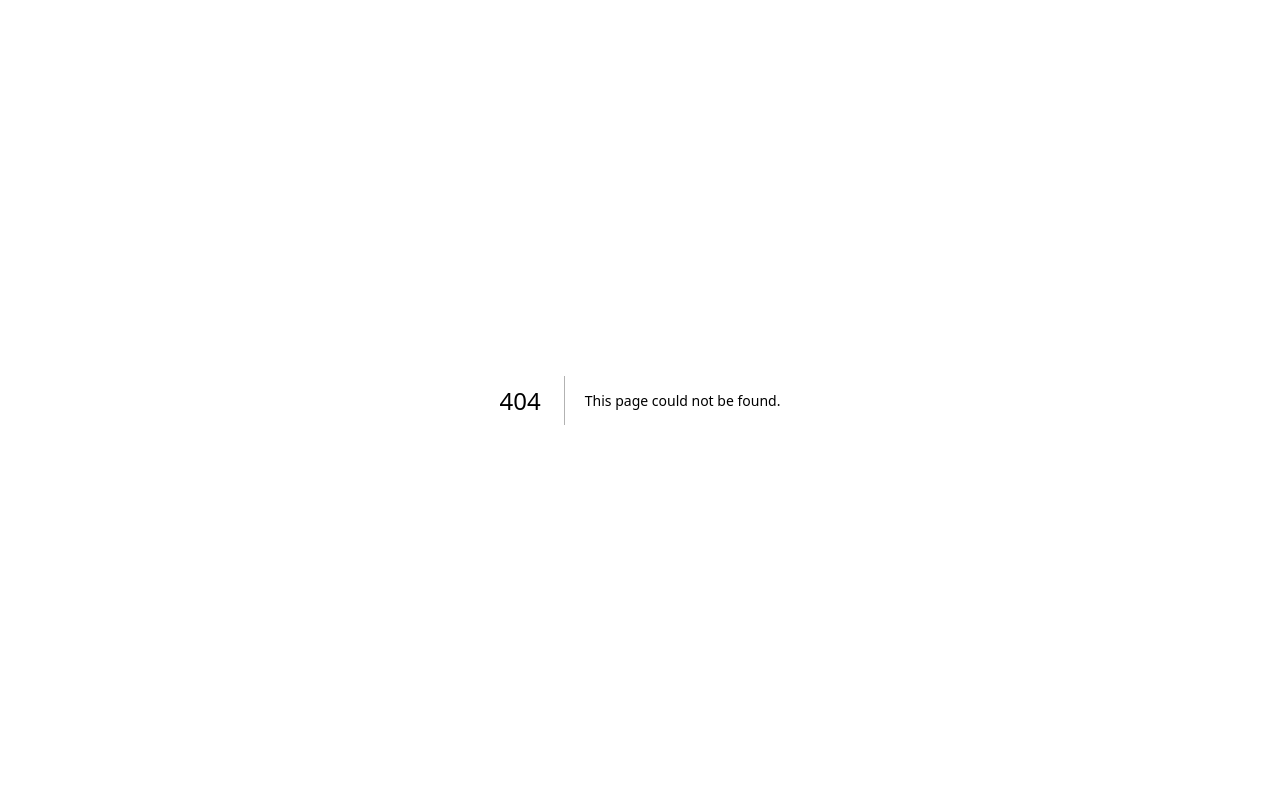
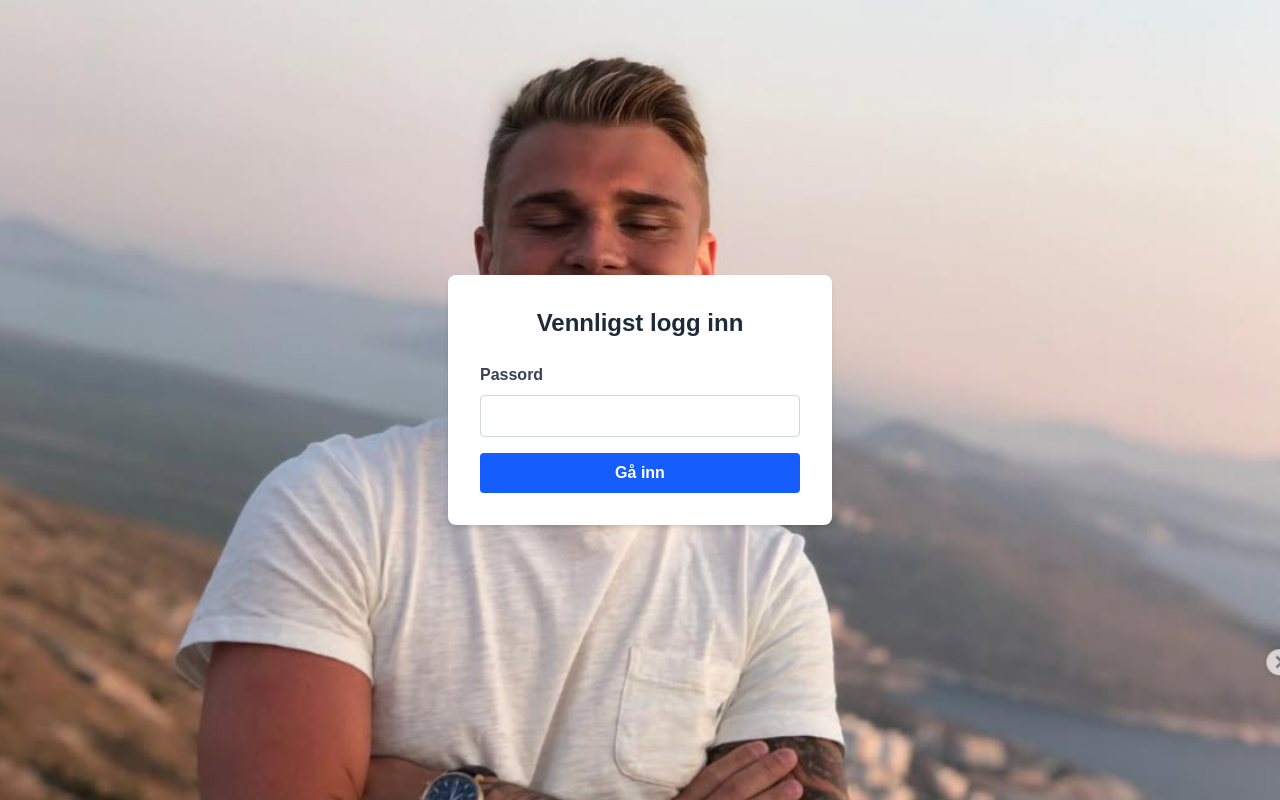
Before and after one commit to Marentius/RegTime, a Next.js app in the folder frontend/: page /login in a window 1280 px wide. Before the commit this address had no page. Built offline with nearby package versions, Linux system fonts and the light colour scheme.

Commit message:
very simple autch added. NOT for production

```diff
--- /dev/null
+++ b/frontend/src/app/login/page.js
@@ -0,0 +1,59 @@
+'use client';
+
+import { useState } from 'react';
+import { useRouter } from 'next/navigation';
+
+// I en ekte applikasjon burde dette passordet vært lagret sikkert,
+// f.eks. i en miljøvariabel på serveren.
+const VERY_SIMPLE_PASSWORD = 'karlseneirik';
+
+export default function LoginPage() {
+  const [password, setPassword] = useState('');
+  const [error, setError] = useState('');
+  const router = useRouter();
+
+  const handleLogin = (e) => {
+    e.preventDefault();
+    if (password === VERY_SIMPLE_PASSWORD) {
+      try {
+        // For denne enkle løsningen, setter vi en verdi i nettleserens `localStorage`
+        // for å "huske" at brukeren er logget inn.
+        localStorage.setItem('isAuthenticated', 'true');
+        router.push('/');
+      } catch (err) {
+        setError('Kunne ikke logge inn. Sjekk at cookies er skrudd på i nettleseren din.');
+      }
+    } else {
+      setError('Feil passord. Prøv igjen.');
+      setPassword('');
+    }
+  };
+
+  return (
+    <div className="flex items-center justify-center min-h-screen">
+      <form onSubmit={handleLogin} className="p-8 bg-white bg-opacity-75 rounded-lg shadow-md w-full max-w-sm">
+        <h1 className="text-2xl font-bold mb-6 text-center text-gray-800">Vennligst logg inn</h1>
+        <div className="mb-4">
+          <label htmlFor="password" className="block text-gray-700 mb-2 font-semibold">
+            Passord
+          </label>
+          <input
+            type="password"
+            id="password"
+            value={password}
+            onChange={(e) => setPassword(e.target.value)}
+            className="w-full px-3 py-2 border border-gray-300 rounded focus:outline-none focus:ring-2 focus:ring-blue-500"
+            required
+          />
+        </div>
+        {error && <p className="text-red-600 text-center font-semibold mb-4">{error}</p>}
+        <button
+          type="submit"
+          className="w-full bg-blue-600 text-white py-2 rounded font-semibold hover:bg-blue-700 transition"
+        >
+          Gå inn
+        </button>
+      </form>
+    </div>
+  );
+}
--- a/frontend/src/app/page.js
+++ b/frontend/src/app/page.js
@@ -1,6 +1,7 @@
 'use client';
 
 import { useState, useEffect } from 'react';
+import { useRouter } from 'next/navigation';
 import Header from '../components/Header';
 import CompanyGrid from '../components/CompanyGrid';
 import AddCompanyModal from '../components/AddCompanyModal';
@@ -41,6 +42,8 @@ export default function Home() {
   const [deleteLoading, setDeleteLoading] = useState(false);
 
   const [searchTerm, setSearchTerm] = useState("");
+  const router = useRouter();
+  const [isAuthorized, setIsAuthorized] = useState(false);
 
   const fetchData = async () => {
     setLoading(true);
@@ -143,12 +146,24 @@ export default function Home() {
   };
 
   useEffect(() => {
-    fetchData();
-  }, []);
+    const isAuthenticated = localStorage.getItem('isAuthenticated') === 'true';
+    if (!isAuthenticated) {
+      router.push('/login');
+    } else {
+      setIsAuthorized(true);
+      fetchData();
+    }
+  }, [router]);
 
   const filteredCompanies = companies.filter(c =>
     c.name.toLowerCase().includes(searchTerm.toLowerCase())
   );
+
+  if (!isAuthorized) {
+    // Returner null (eller en lasteindikator) for å unngå at innholdet blinker
+    // for uautoriserte brukere før de blir videresendt.
+    return null;
+  }
 
   return (
     <div className="min-h-screen py-8">
```
